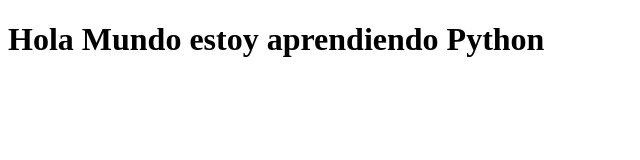
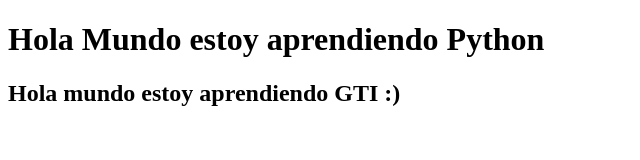
Before and after one commit to rangel483/mi_repositorio1, a plain HTML site: page index.html in a window 1280 px wide. Shown: the whole page, without its empty margins (0-640 px from the left). Drawn offline with Linux system fonts and the light colour scheme.

Commit message:
Agregue un H2 al archivo

```diff
--- a/index.html
+++ b/index.html
@@ -8,5 +8,6 @@
 </head>
 <body>
     <h1> Hola Mundo estoy aprendiendo Python</h1>
+    <h2> Hola mundo estoy aprendiendo GTI :)</h2>
 </body>
 </html>
```
